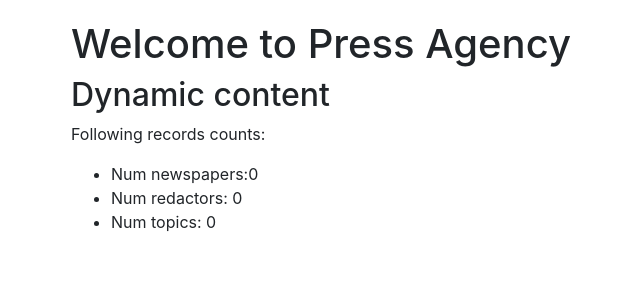
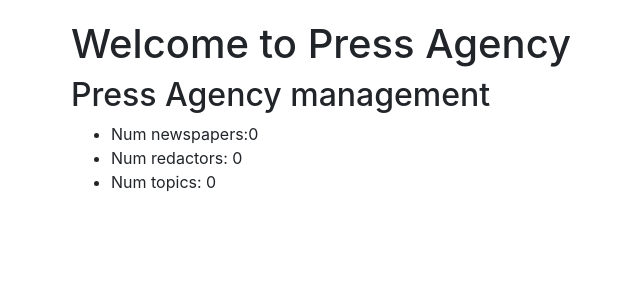
Before and after one commit to Koliesnichenko/universal-press-agency, a Django app: page / in a window 1280 px wide. Shown: the top 300 px of the page, without its empty margins (14-654 px from the left). Run offline with Django 5.2, Linux system fonts and the light colour scheme; data that the repository does not hold is empty.

Commit message:
created index.html

```diff
--- a/templates/agency/index.html
+++ b/templates/agency/index.html
@@ -2,8 +2,7 @@
 
 {% block content %}
   <h1>Welcome to Press Agency</h1>
-  <h2>Dynamic content</h2>
-  <p>Following records counts:</p>
+  <h2>Press Agency management</h2>
   <ul>
     <li>Num newspapers:{{ num_newspapers }}</li>
     <li>Num redactors: {{ num_redactors }}</li>
```
